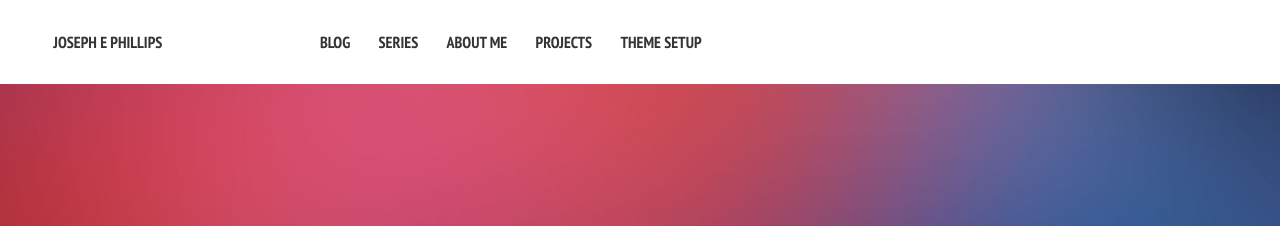
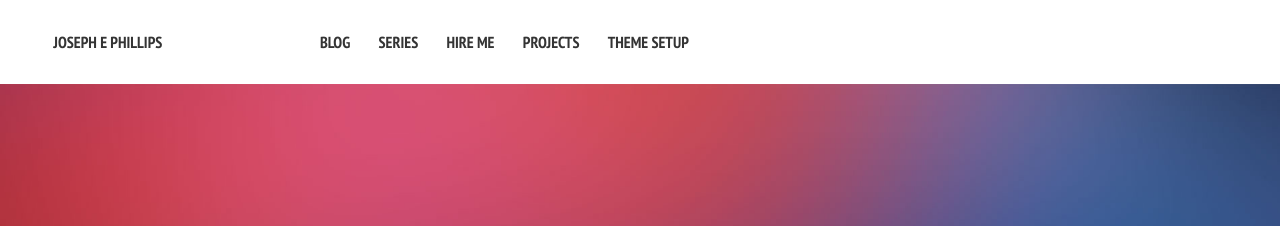
Before and after one commit to 2joephillips/2joephillips.github.io, a Jekyll site: the page built from hireme/index.md, in a window 1280 px wide. Shown: the top 226 px of the page. Built offline with Jekyll 4.4.1, drawn with Linux system fonts in a browser that asks for light colours; nearby versions of some CDN libraries.

Commit message:
Update Navigation

```diff
--- a/_data/navigation.yml
+++ b/_data/navigation.yml
@@ -6,8 +6,8 @@
 - title: Series
   url: /series/
 
-- title: About Me
-  url: /about/
+- title: Hire Me
+  url: /hireme/
 
 - title: Projects
   url: /projects/
```
Also changed, not shown: hireme/index.md (renamed from about/index.md).
